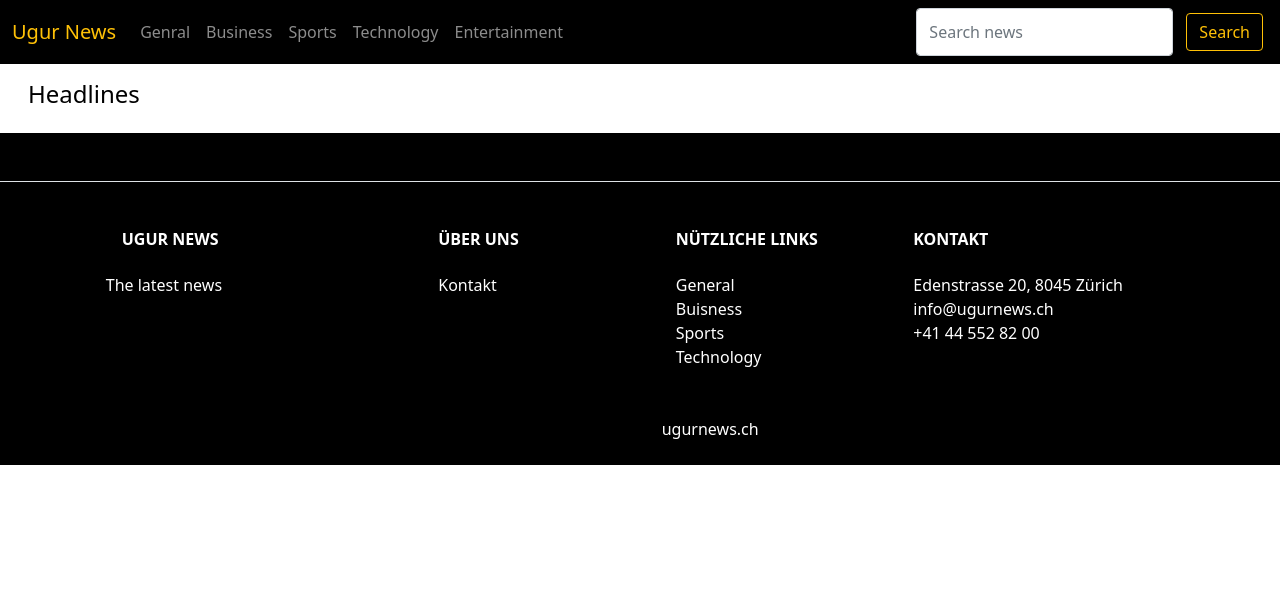
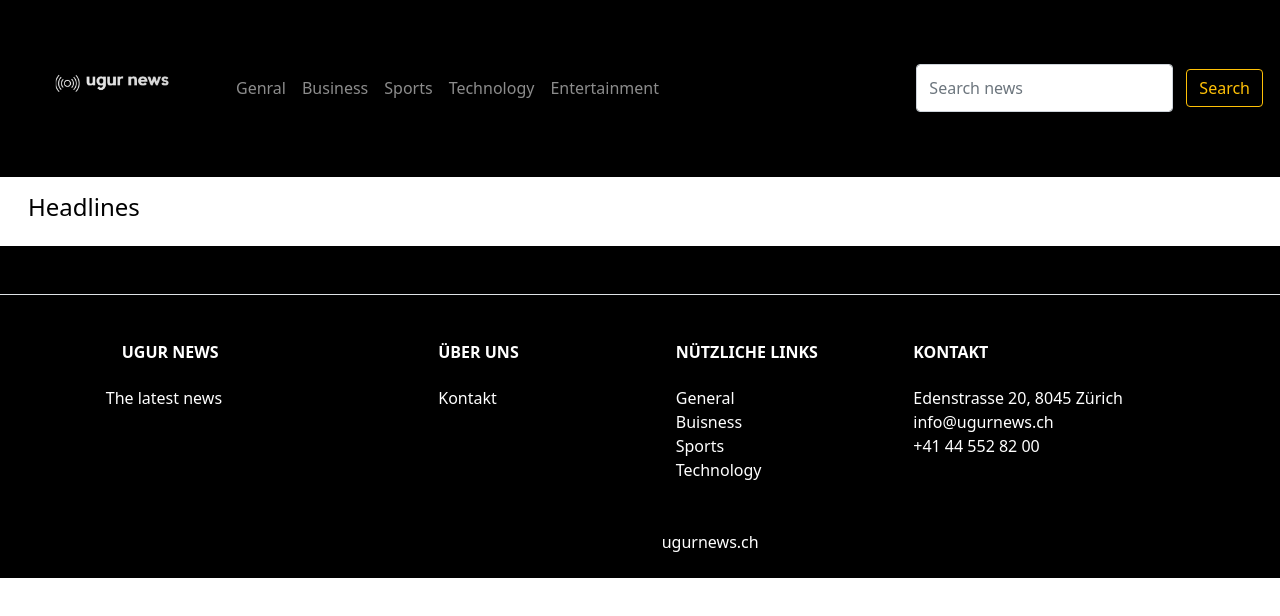
Before and after one commit to simonstreuli/UgurNews, a plain HTML site: page index.html in a window 1280 px wide. Drawn offline with nearby package versions, Linux system fonts and the light colour scheme; no server answers; some icons are missing.

Commit message:
index update

```diff
--- a/index.html
+++ b/index.html
@@ -16,7 +16,7 @@
         <div>
             <nav class="navbar navbar-expand-lg navbar-dark bg-black">
                 <div class="container-fluid">
-                    <a class="navbar-brand text-warning" href="#">Ugur News</a>
+                    <a class="navbar-brand text-warning" href="#"><img src="images/logo2.png" alt="" width="200px"></a>
                     <button class="navbar-toggler" type="button" data-bs-toggle="collapse"
                         data-bs-target="#navbarSupportedContent" aria-controls="navbarSupportedContent"
                         aria-expanded="false" aria-label="Toggle navigation">
```
